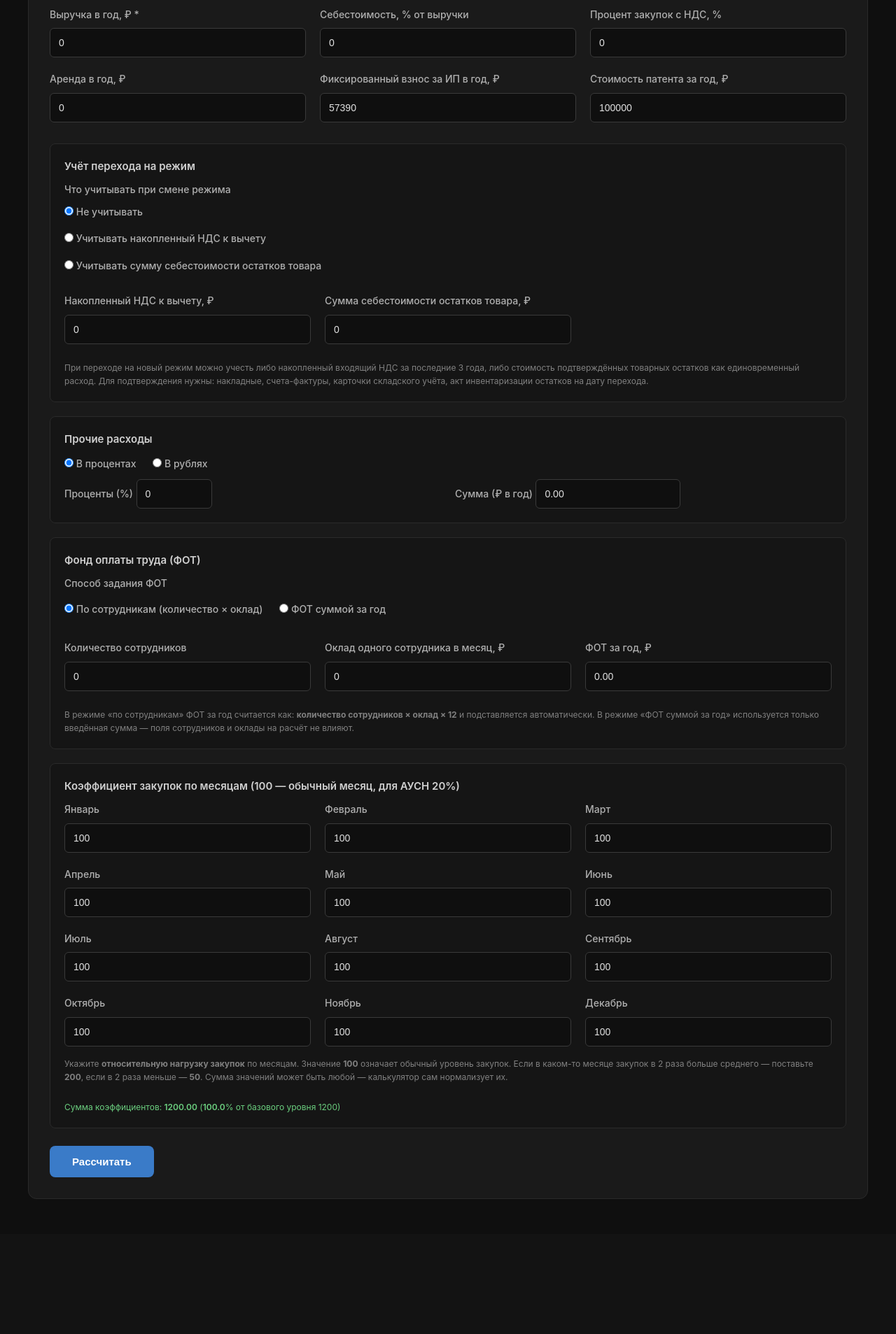
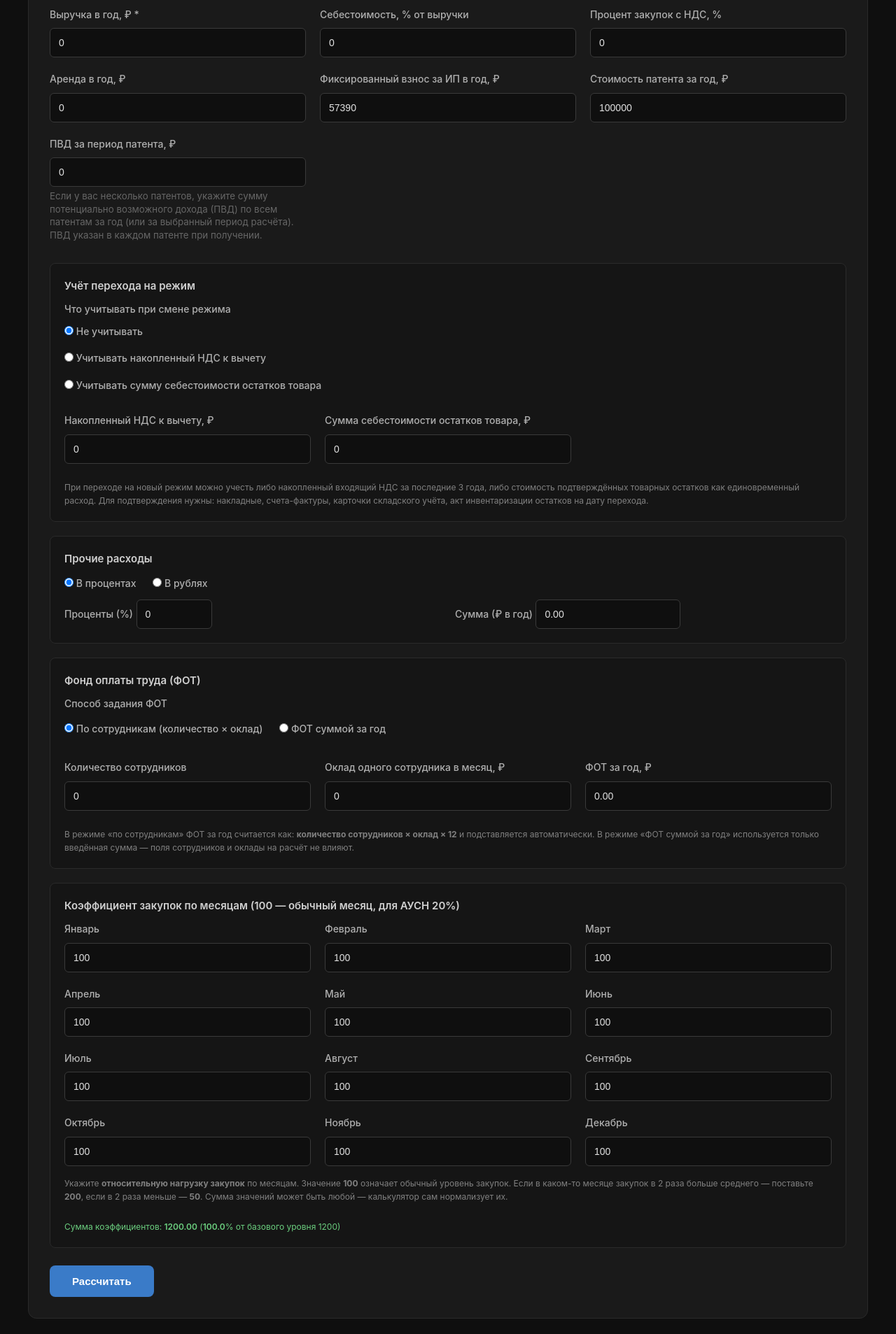
Before and after one commit to WhiteA77/calc_CHO_2026, a Flask app: page / in a window 1280 px wide. Shown: the part 142-2049 px from the top of the page at 70% size. Before the commit the page ends 1856 px from the top, so only its background shows below. Run offline with Flask 3, Linux system fonts and the light colour scheme.

Commit message:
Исправил расчёт и пояснение к ПСН

```diff
--- a/app.py
+++ b/app.py
@@ -42,10 +42,16 @@ def build_base_payload(components: Dict[str, Any], calc_input: Optional[CalcInpu
         "rent": _safe_number(components.get("rent")),
         "other_expenses": _safe_number(components.get("other_expenses")),
         "fot": _safe_number(components.get("annual_fot")),
+        "annualFot": _safe_number(components.get("annual_fot")),
+        "payroll": _safe_number(components.get("annual_fot")),
         "has_employees": bool(components.get("has_employees")),
+        "hasEmployees": bool(components.get("has_employees")),
+        "employees": _safe_number(getattr(calc_input, "employees", 0.0)),
+        "employeesCount": _safe_number(getattr(calc_input, "employees", 0.0)),
         "insurance_standard": _safe_number(components.get("insurance_standard")),
         "fixed_contrib": _safe_number(components.get("fixed_contrib")),
         "patent_cost_year": _safe_number(getattr(calc_input, "patent_cost_year", 0.0)),
+        "patent_pvd_period": _safe_number(getattr(calc_input, "patent_pvd_period", 0.0)),
         "share_with_vat": _safe_number(components.get("vat_purchases_percent")),
         "vat_purchases_percent": _safe_number(components.get("vat_purchases_percent")),
         "vat_share_cogs": _safe_number(cogs_share),
@@ -134,6 +140,7 @@ def build_regime_payload(title: str, payload: Dict[str, Any], components: Dict[s
         "tax_before_deduction",
         "tax_deduction",
         "tax_deduction_limit",
+        "tax_payable",
         "deductible_contrib",
         "contrib_self",
         "contrib_workers",
@@ -148,6 +155,10 @@ def build_regime_payload(title: str, payload: Dict[str, Any], components: Dict[s
         "cogs_share_after_uplift_percent",
         "target_profit_patent",
         "has_employees_patent_limit",
+        "patent_cost_year",
+        "patent_pvd_period",
+        "patent_pvd_used",
+        "patent_pvd_auto",
     )
 
     details = {key: _safe_number(payload.get(key)) for key in details_keys}
@@ -202,6 +213,7 @@ def index():
     components = {}
     fixed_contrib = DEFAULT_FIXED_CONTRIB
     patent_cost_year = DEFAULT_PATENT_COST
+    patent_pvd_period = 0.0
     calc_data = {}
     calc_input: Optional[CalcInput] = None
 
@@ -214,6 +226,7 @@ def index():
             rent = float(request.form.get("rent", 0) or 0)
             fixed_contrib = float(request.form.get("fixed_contrib", DEFAULT_FIXED_CONTRIB) or 0)
             patent_cost_year = float(request.form.get("patent_cost_year", DEFAULT_PATENT_COST) or DEFAULT_PATENT_COST)
+            patent_pvd_period = float(request.form.get("patent_pvd_period", 0) or 0)
 
             employees = int(request.form.get("employees", 0) or 0)
             salary = float(request.form.get("salary", 0) or 0)
@@ -253,6 +266,7 @@ def index():
                 or stock_expense_amount < 0
                 or fixed_contrib < 0
                 or patent_cost_year < 0
+                or patent_pvd_period < 0
                 or any(p < 0 for p in purchases_month_percents)
             ):
                 error = "Все значения должны быть неотрицательными"
@@ -277,6 +291,7 @@ def index():
                     stock_expense_amount=stock_expense_amount,
                     patent_cost_year=patent_cost_year,
                     purchases_month_percents=purchases_month_percents,
+                    patent_pvd_period=patent_pvd_period,
                 )
 
                 calc_input = CalcInput(
@@ -297,6 +312,7 @@ def index():
                     stock_expense_amount=stock_expense_amount,
                     patent_cost_year=patent_cost_year,
                     purchases_month_percents=purchases_month_percents,
+                    patent_pvd_period=patent_pvd_period,
                 )
 
                 summary = run_calculation(calc_input)
@@ -312,6 +328,7 @@ def index():
                 "rent": rent,
                 "fixed_contrib": fixed_contrib,
                 "patent_cost_year": patent_cost_year,
+                "patent_pvd_period": patent_pvd_period,
                 "employees": employees,
                 "salary": salary,
                 "fot_mode": fot_mode,
--- a/calculator/models.py
+++ b/calculator/models.py
@@ -22,6 +22,7 @@ class CalcInput:
     accumulated_vat_credit: float
     stock_expense_amount: float
     patent_cost_year: float
+    patent_pvd_period: float = 0.0
     purchases_month_percents: List[float] = field(default_factory=list)
     vat_share_cogs: Optional[float] = None
     vat_share_rent: Optional[float] = None
--- a/static/js/explanations/builders/patent.js
+++ b/static/js/explanations/builders/patent.js
@@ -8,44 +8,80 @@
     function buildPatentMarkdown(params) {
         const revenue = params.revenue || 0;
         const expenses = params.expensesWithoutVat || params.expenses || 0;
-        const patentCost = params.patentCostYear || params.tax || 0;
-        const taxBeforeDeduction = params.patentTaxBeforeDeduction || patentCost;
-        const taxDeduction = params.patentTaxDeduction || 0;
-        const taxLimit = params.patentTaxDeductionLimit || taxBeforeDeduction;
-        const taxPayable = params.tax || Math.max(taxBeforeDeduction - taxDeduction, 0);
-        const contribSelf = params.contribSelf || params.fixedContrib || 0;
+        const patentCost = params.patentCostYear !== undefined
+            ? params.patentCostYear
+            : (params.patentTaxBeforeDeduction !== undefined ? params.patentTaxBeforeDeduction : 0);
+        const taxBeforeDeduction = params.patentTaxBeforeDeduction !== undefined
+            ? params.patentTaxBeforeDeduction
+            : patentCost;
+        const fixedContrib = params.fixedContrib || 0;
         const contribWorkers = params.contribWorkers || params.baseInsurStd || 0;
-        const contribSelfExtra = params.contribSelfExtra || params.ownerExtra || 0;
-        const contribBase = params.contribSelfExtraBase || params.ownerExtraBase || 0;
-        const totalContrib = contribSelf + contribWorkers;
+        const ownerExtra = params.contribSelfExtra || params.ownerExtra || 0;
+        const pvdUsed = params.patentPvdUsed || params.contribSelfExtraBase || params.ownerExtraBase || 0;
+        const manualPvd = params.patentPvdPeriod || 0;
+        const patentPvdSource = params.patentPvdSource || (params.patentPvdAuto ? 'auto' : '');
+        const isAutoPvd = patentPvdSource === 'auto';
+        const contribSelfTotal = fixedContrib + ownerExtra;
+        const totalContrib = contribSelfTotal + contribWorkers;
         const netProfitCash = params.netProfitCash !== undefined ? params.netProfitCash : params.netProfit;
         const hasEmployeesLimit = (params.hasEmployeesPatentLimit || 0) > 0;
-        const limitText = hasEmployeesLimit ? '50%' : '100%';
+        const employeesCount = params.employeesCount || params.employees || 0;
+        const payroll = params.payroll || params.baseFot || 0;
+        const hasEmployees =
+            hasEmployeesLimit
+            || contribWorkers > 0
+            || employeesCount > 0
+            || payroll > 0;
+        const limitPercent = hasEmployees ? 0.5 : 1;
+        const limitPercentText = hasEmployees ? '50% (есть работники)' : '100% (нет работников)';
+        const calculatedLimit = taxBeforeDeduction * limitPercent;
+        const taxLimit = params.patentTaxDeductionLimit !== undefined ? params.patentTaxDeductionLimit : calculatedLimit;
+        const patentReduction = Math.min(totalContrib, taxLimit);
+        const taxDeduction = params.patentTaxDeduction !== undefined ? params.patentTaxDeduction : patentReduction;
+        const taxPayableCalculated = Math.max(taxBeforeDeduction - taxDeduction, 0);
+        const taxPayable = params.patentTaxPayable !== undefined
+            ? params.patentTaxPayable
+            : params.tax !== undefined
+                ? params.tax
+                : taxPayableCalculated;
+        const baseForShare = taxBeforeDeduction || 0;
+        const patentReducedShare = baseForShare > 0 ? patentReduction / baseForShare : 0;
+        const patentRatePercent = 6;
 
+        const limitFromCost = patentCost * limitPercent;
+        const displayLimit = limitFromCost > 0 ? limitFromCost : taxLimit;
         const lines = [
             '# Пояснение к расчёту налоговой нагрузки (ПСН, патент)',
             '',
-            '## 1. Вводные данные',
-            `Выручка за год: ${fmtMoney(revenue)} ₽.`,
-            `Стоимость патента до уменьшения: ${fmtMoney(taxBeforeDeduction)} ₽.`,
+            '## 1. Общие параметры',
+            `Выручка за год: ${fmtMoney(revenue)} ₽ (на величину патента не влияет, налог фиксирован).`,
+            `Стоимость патента на год (ввод пользователя): ${fmtMoney(patentCost)} ₽.`,
+            `Основные расходы (себестоимость + аренда + прочие + ФОТ): ${fmtMoney(expenses)} ₽ — для ПСН они не влияют на налог, но уменьшают чистую прибыль.`,
             '',
-            '## 2. Расходы бизнеса',
-            `Основные расходы (себестоимость + аренда + прочие + ФОТ): ${fmtMoney(expenses)} ₽.`,
-            `Страховые взносы за работников (30% от ФОТ): ${fmtMoney(contribWorkers)} ₽.`,
+            '## 2. Страховые взносы',
+            `Взносы за работников (30% от ФОТ): ${fmtMoney(contribWorkers)} ₽.`,
+            isAutoPvd
+                ? `ПВД для расчёта 1% берётся автоматически из стоимости патента: ${fmtMoney(patentCost)} ₽ / ${patentRatePercent}% = ${fmtMoney(pvdUsed)} ₽.`
+                : `ПВД для расчёта 1% введён вручную: ${fmtMoney(manualPvd || pvdUsed)} ₽ (если не заполнить, он берётся из стоимости патента).`,
+            `Фиксированный взнос ИП: ${fmtMoney(fixedContrib)} ₽.`,
+            `1% свыше 300 000 ₽ от ПВД: max(${fmtMoney(pvdUsed)} ₽ − 300 000 ₽, 0) × 1% = ${fmtMoney(ownerExtra)} ₽.`,
+            `Итого взносы ИП за себя (фиксированный + 1%): ${fmtMoney(contribSelfTotal)} ₽.`,
             '',
-            '## 3. Взносы ИП за себя',
-            `Фиксированный взнос: ${fmtMoney(contribSelf - contribSelfExtra)} ₽.`,
-            `Дополнительно 1% с прибыли до взносов (${fmtMoney(contribBase)} ₽ − 300 000 ₽): ${fmtMoney(contribSelfExtra)} ₽.`,
-            `Итого взносов ИП: ${fmtMoney(contribSelf)} ₽.`,
+            '## 3. Общая сумма взносов',
+            `Всего взносов, доступных для уменьшения патента: ${fmtMoney(totalContrib)} ₽ (работники + ИП).`,
             '',
             '## 4. Уменьшение стоимости патента',
-            `Сумма взносов, доступная для зачёта: ${fmtMoney(totalContrib)} ₽.`,
-            `Лимит уменьшения (${limitText} от стоимости патента): ${fmtMoney(taxLimit)} ₽.`,
-            `Фактическое уменьшение: ${fmtMoney(taxDeduction)} ₽.`,
+            hasEmployees
+                ? 'Есть сотрудники или выплачивался ФОТ, поэтому закон ограничивает уменьшение патента 50% его стоимости.'
+                : 'Нет сотрудников и не выплачивался ФОТ, поэтому патент можно уменьшить на всю стоимость (100%).',
+            limitFromCost > 0
+                ? `Лимит уменьшения составляет ${limitPercentText}: ${fmtMoney(patentCost)} ₽ × ${hasEmployees ? '50%' : '100%'} = ${fmtMoney(limitFromCost)} ₽.`
+                : `Лимит уменьшения задаётся правилом ${hasEmployees ? '50%' : '100%'} от стоимости патента.`,
+            `Правило расчёта суммы уменьшения: берём меньшую величину из доступных взносов (${fmtMoney(totalContrib)} ₽) и рассчитанного лимита (${fmtMoney(displayLimit)} ₽).`,
             `Налог к уплате после уменьшения: ${fmtMoney(taxPayable)} ₽.`,
             '',
-            '## 5. Итоговые платежи и прибыль',
-            `Совокупные платежи (налог + взносы): ${fmtMoney(taxPayable)} ₽ + ${fmtMoney(totalContrib)} ₽ = ${fmtMoney(taxPayable + totalContrib)} ₽.`,
+            '## 5. Итог',
+            `Обязательные платежи (налог после уменьшения + взносы): ${fmtMoney(taxPayable)} ₽ + ${fmtMoney(totalContrib)} ₽ = ${fmtMoney(taxPayable + totalContrib)} ₽.`,
             `Чистая прибыль (cash): ${fmtMoney(revenue)} ₽ − ${fmtMoney(expenses)} ₽ − ${fmtMoney(taxPayable)} ₽ − ${fmtMoney(totalContrib)} ₽ = ${fmtMoney(netProfitCash)} ₽.`,
         ];
 
--- a/static/js/explanations/index.js
+++ b/static/js/explanations/index.js
@@ -128,8 +128,47 @@
             && baseStockExtra > 0
             && regime.id
             && STOCK_ELIGIBLE.has(regime.id);
-        const baseInsuranceStd = getNumber(base.insuranceStandard);
-        const fixedContrib = getNumber(insurance.fixedContrib !== undefined ? insurance.fixedContrib : base.fixedContrib);
+        const baseInsuranceStd = getNumber(
+            base.insuranceStandard !== undefined
+                ? base.insuranceStandard
+                : base.insurance_standard !== undefined
+                    ? base.insurance_standard
+                    : 0,
+        );
+        const fixedContrib = getNumber(
+            insurance.fixedContrib !== undefined
+                ? insurance.fixedContrib
+                : base.fixedContrib !== undefined
+                    ? base.fixedContrib
+                    : base.fixed_contrib,
+        );
+        const patentCostYearValue = details.patent_cost_year !== undefined
+            ? details.patent_cost_year
+            : base.patentCostYear !== undefined
+                ? base.patentCostYear
+                : base.patent_cost_year !== undefined
+                    ? base.patent_cost_year
+                    : details.tax_before_deduction;
+        const patentCostYear = getNumber(patentCostYearValue);
+        const baseFot = getNumber(
+            base.annualFot !== undefined
+                ? base.annualFot
+                : base.fot !== undefined
+                    ? base.fot
+                    : 0,
+        );
+        const payroll = getNumber(
+            base.payroll !== undefined
+                ? base.payroll
+                : baseFot,
+        );
+        const employeesCount = getNumber(
+            base.employeesCount !== undefined
+                ? base.employeesCount
+                : base.employees !== undefined
+                    ? base.employees
+                    : 0,
+        );
 
         return {
             revenue: getNumber(summary.revenue),
@@ -145,8 +184,8 @@
             baseCost: getNumber(base.costOfGoods),
             baseRent: getNumber(base.rent),
             baseOther: getNumber(base.otherExpenses),
-            baseFot: getNumber(base.annualFot),
-            baseInsurStd: getNumber(base.insuranceStandard),
+            baseFot,
+            baseInsurStd: baseInsuranceStd,
             vatShareCogs: getNumber(base.vatShareCogs),
             vatShareRent: getNumber(base.vatShareRent),
             vatShareOther: getNumber(base.vatShareOther),
@@ -181,10 +220,15 @@
             netProfitAccounting: getNumber(details.netProfitAccounting),
             netProfitCash: getNumber(details.netProfitCash !== undefined ? details.netProfitCash : summary.netProfit),
             totalPayments: getNumber(details.totalPayments),
-            patentCostYear: getNumber(details.patent_cost_year !== undefined ? details.patent_cost_year : summary.tax),
+            patentCostYear,
             patentTaxBeforeDeduction: getNumber(details.tax_before_deduction),
             patentTaxDeduction: getNumber(details.tax_deduction),
             patentTaxDeductionLimit: getNumber(details.tax_deduction_limit),
+            patentTaxPayable: getNumber(details.tax_payable !== undefined ? details.tax_payable : summary.tax),
+            patentPvdPeriod: getNumber(details.patent_pvd_period),
+            patentPvdUsed: getNumber(details.patent_pvd_used),
+            patentPvdAuto: getNumber(details.patent_pvd_auto),
+            patentPvdSource: typeof details.patent_pvd_source === 'string' ? details.patent_pvd_source : '',
             patentDeductibleContrib: getNumber(details.deductible_contrib),
             contribSelf: getNumber(details.contrib_self !== undefined ? details.contrib_self : fixedContrib),
             contribWorkers: getNumber(details.contrib_workers !== undefined ? details.contrib_workers : baseInsuranceStd),
@@ -193,6 +237,8 @@
                 details.contrib_self_extra_base !== undefined ? details.contrib_self_extra_base : details.owner_extra_base,
             ),
             hasEmployeesPatentLimit: getNumber(details.has_employees_patent_limit),
+            payroll,
+            employeesCount,
         };
     }
 
--- a/static/js/table/details-toggle.js
+++ b/static/js/table/details-toggle.js
@@ -48,6 +48,7 @@
             annualFot: parseNumber(ds.annualFot),
             insuranceStandard: parseNumber(ds.insuranceStandard),
             fixedContrib: parseNumber(ds.fixedContrib),
+            patentCostYear: parseNumber(ds.patentCostYear),
             vatPurchasesPercent: parseNumber(ds.vatPurchasesPercent),
             vatShareCogs: parseNumber(ds.vatShareCogs !== undefined ? ds.vatShareCogs : ds.vatPurchasesPercent),
             vatShareRent: parseNumber(ds.vatShareRent !== undefined ? ds.vatShareRent : '1'),
@@ -105,6 +106,8 @@
         }
         const warn = true;
 
+        const patentCostYear = readNumber(baseJson, 'patent_cost_year', fallback.patentCostYear, 'base.patent_cost_year', warn);
+
         return {
             costOfGoods: readNumber(baseJson, 'cost_of_goods_gross', fallback.costOfGoods, 'base.cost_of_goods', warn),
             rent: readNumber(baseJson, 'rent', fallback.rent, 'base.rent', warn),
@@ -112,6 +115,8 @@
             annualFot: readNumber(baseJson, 'fot', fallback.annualFot, 'base.fot', warn),
             insuranceStandard: readNumber(baseJson, 'insurance_standard', fallback.insuranceStandard, 'base.insurance_standard', warn),
             fixedContrib: readNumber(baseJson, 'fixed_contrib', fallback.fixedContrib, 'base.fixed_contrib', warn),
+            patentCostYear,
+            patent_cost_year: patentCostYear,
             vatPurchasesPercent: readNumber(
                 baseJson,
                 'vat_purchases_percent',
--- a/templates/partials/_form.html
+++ b/templates/partials/_form.html
@@ -41,6 +41,17 @@
                         <label for="patent_cost_year">Стоимость патента за год, ₽</label>
                         <input type="number" id="patent_cost_year" name="patent_cost_year" step="0.01" min="0"
                                value="{{ form_data.patent_cost_year if form_data else '100000' }}">
+                    </div>
+
+                    <div class="form-group">
+                        <label for="patent_pvd_period">ПВД за период патента, ₽</label>
+                        <input type="number" id="patent_pvd_period" name="patent_pvd_period" step="0.01" min="0"
+                               value="{{ form_data.patent_pvd_period if form_data else '0' }}">
+                        <small style="display: block; margin-top: 4px; color: #666; line-height: 1.4;">
+                            Если у вас несколько патентов, укажите сумму потенциально возможного дохода (ПВД)
+                            по всем патентам за год (или за выбранный период расчёта). ПВД указан в каждом патенте
+                            при получении.
+                        </small>
                     </div>
 
                     {% set transition_mode = form_data.transition_mode | default('none') %}
--- a/templates/partials/_results_table.html
+++ b/templates/partials/_results_table.html
@@ -33,6 +33,7 @@
                     data-annual-fot="{{ components.annual_fot or 0 }}"
                     data-insurance-standard="{{ components.insurance_standard or 0 }}"
                     data-fixed-contrib="{{ components.fixed_contrib or 0 }}"
+                    data-patent-cost-year="{{ components.patent_cost_year or 0 }}"
                     data-vat-purchases-percent="{{ components.vat_purchases_percent or 0 }}"
                     data-vat-share-cogs="{{ components.vat_share_cogs if components.vat_share_cogs is not none else ((components.vat_purchases_percent or 0) / 100) }}"
                     data-vat-share-rent="{{ components.vat_share_rent or 1 }}"
```
Also changed, not shown: calculator/regimes/patent.py (+18 -5 lines), tests/test_patent.py (+35 -1 lines).
